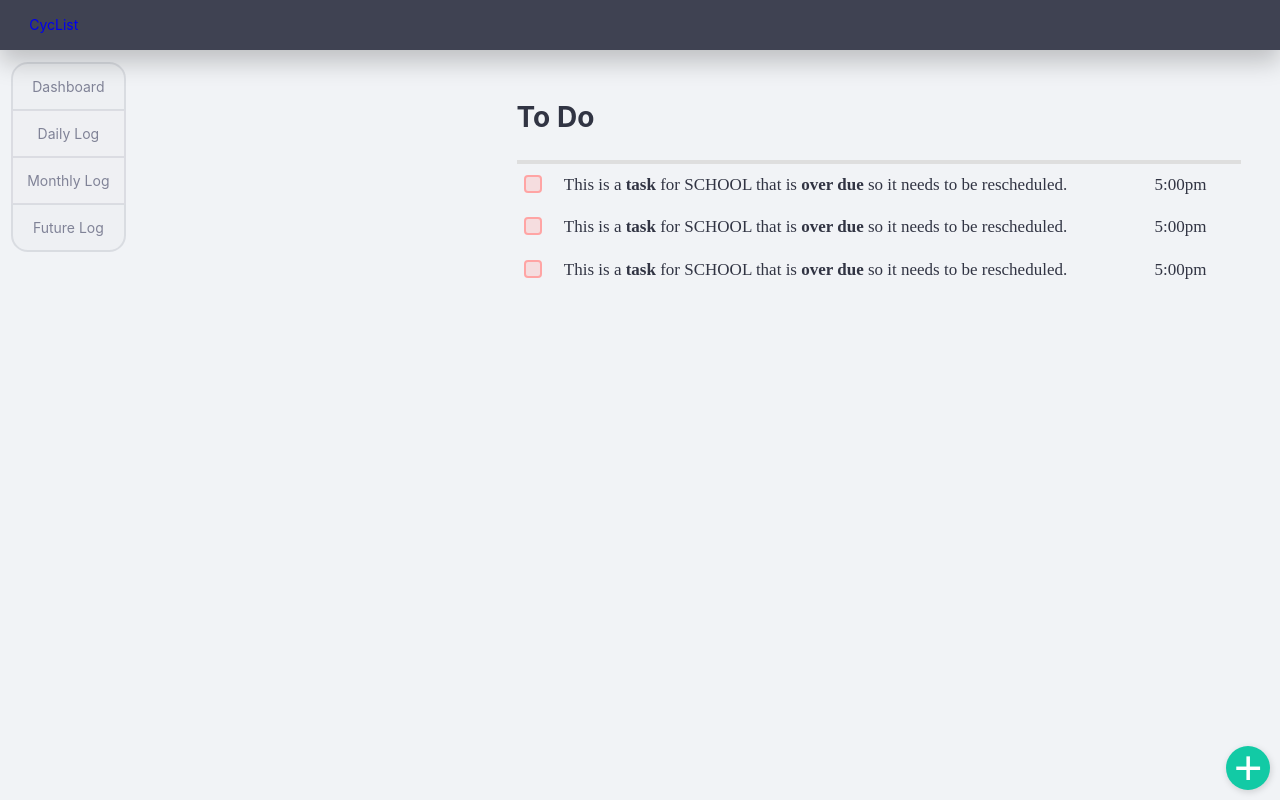
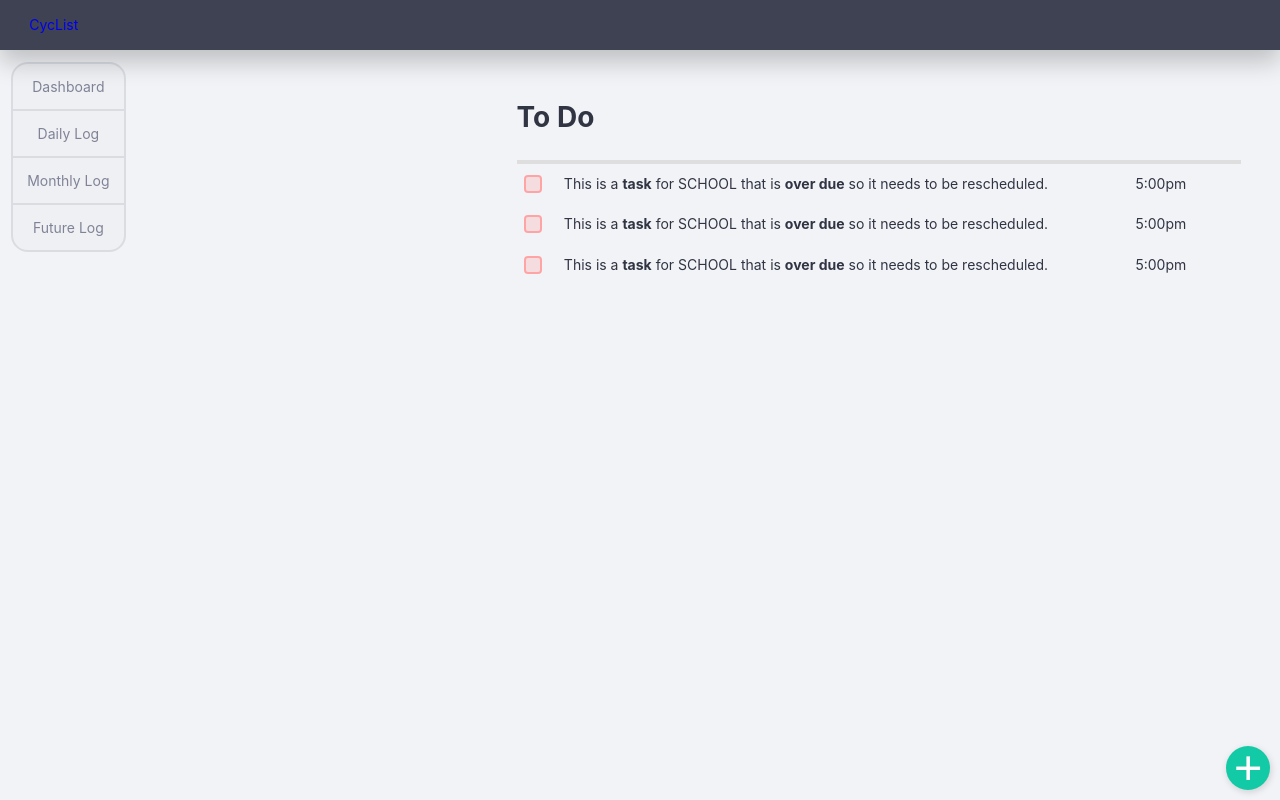
Before and after one commit to UTSCCSCC01/finalprojects22-cyclist, an Angular app in the folder frontend/CycList/: page /app-daily-log in a window 1280 px wide. Built offline with nearby package versions, Linux system fonts and the light colour scheme.

Commit message:
Remove Font Changes for Tasks

```diff
--- a/frontend/CycList/src/app/task/task.component.scss
+++ b/frontend/CycList/src/app/task/task.component.scss
@@ -31,8 +31,6 @@
 }
 
 .date-one{
-  font-family: 'Times New Roman', Times, serif;
-  font-size: 17px;
   white-space: nowrap, pre;
   display: flex;
   padding: 1%;
```
